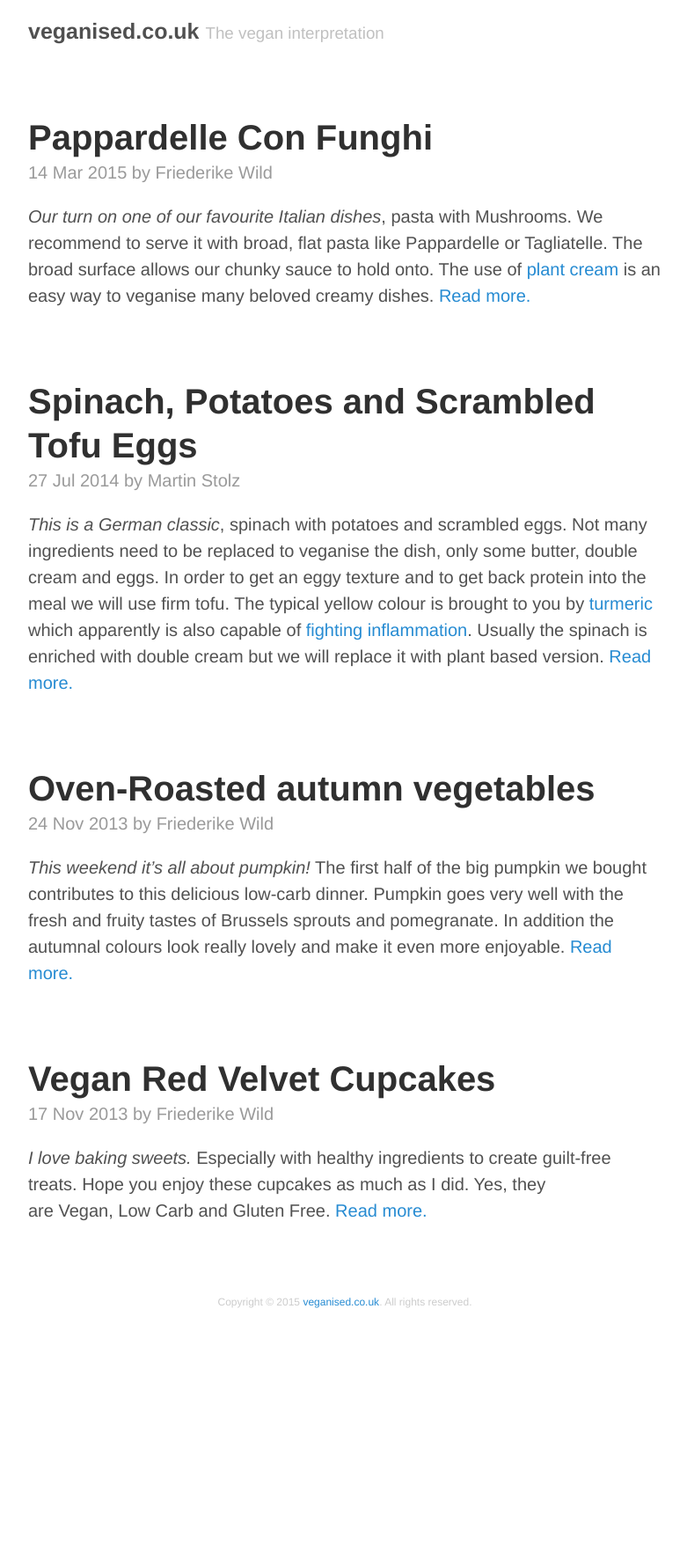
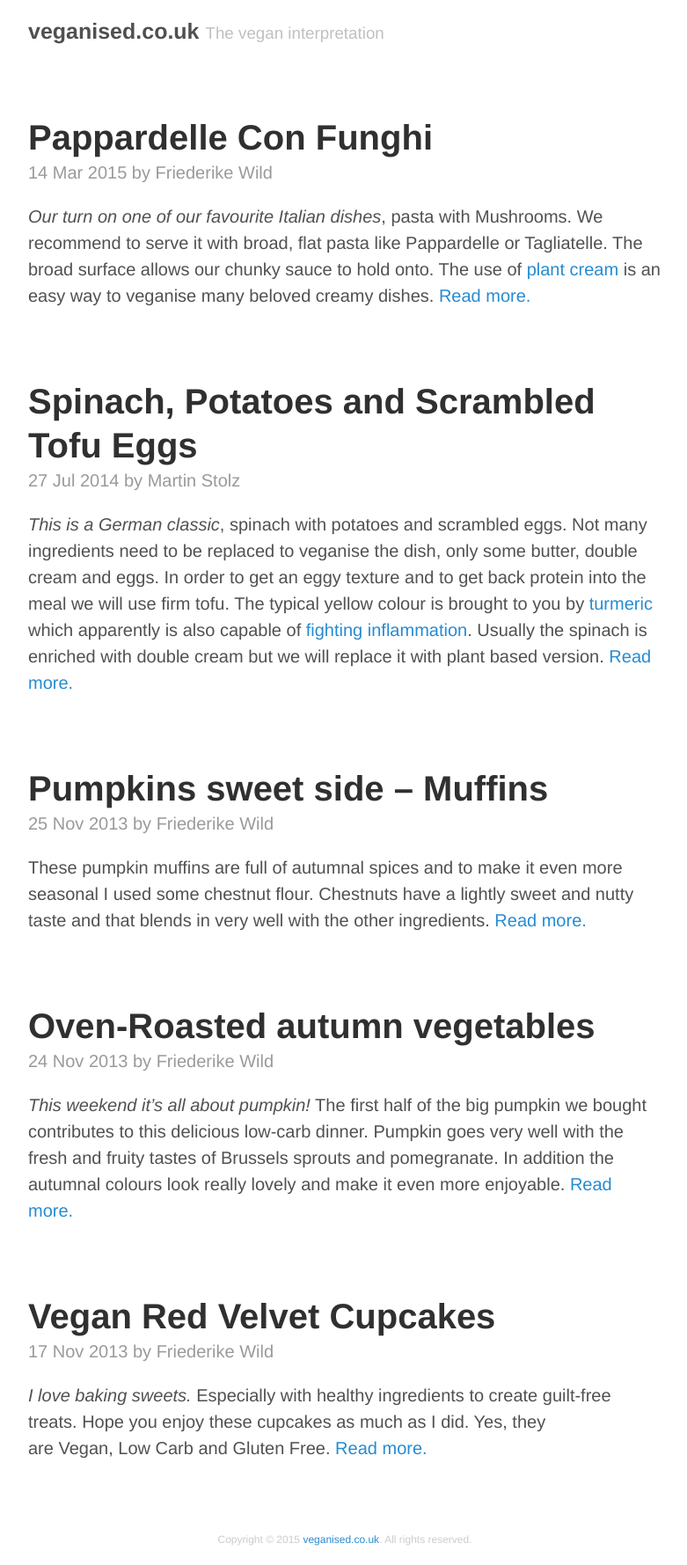
Before and after one commit to martinstolz/veganised.co.uk, a Jekyll site: the page built from index.html, in a window 1280 px wide. Shown: the whole page at 88% size, without its empty margins (248-1029 px from the left). Built offline with Jekyll 4.4.1, drawn with Linux system fonts in a browser that asks for light colours; Markdown is read by kramdown in place of the engine named in the settings; the list of posts is cut into pages by our own code; before the commit the page ends 1509 px from its top, so only the background shows below that; some of the changed lines change nothing that is shown.

Commit message:
Import muffin recipe

```diff
--- a/_posts/2013-11-17-red-velvet-cupcakes.md
+++ b/_posts/2013-11-17-red-velvet-cupcakes.md
@@ -10,6 +10,8 @@ published: true
 *I love baking sweets.* Especially with healthy ingredients to create guilt-free treats. Hope you enjoy these cupcakes as much as I did. Yes, they are Vegan, Low Carb and Gluten Free.
 
 <!--more-->
+
+![The cupcakes](/public/assets/2013-11-17-red-velvet-cupcakes-result.jpg "The cupcakes")
 
 ### Ingredients
 
@@ -52,5 +54,3 @@ Stir cream cheese and slowly add other ingredients. Season to own taste. Keep co
 Gently place the topping on the cake and while rotating the base, spread the topping even as a pretty cup. I topped mine with some dried goji berries for an additional health kick and because the colour matches up with that of the cake.
 
 My topping was a little too sour. I added the juice of half a lime. So my tip: add the juice slowly and taste to adjust. Maybe next time I’ll try a lemon.
-
-![The cupcakes](/public/assets/201311-red-velvet-cupcakes-result.jpg "The cupcakes")
--- /dev/null
+++ b/_posts/2013-11-25-pumpkin-muffins.md
@@ -0,0 +1,61 @@
+---
+layout: post
+title: Pumpkins sweet side – Muffins
+category: Treats
+tags: [chestnut flour, muffin, pumpkin, autumn, vegan]
+author: friederike_wild
+published: true
+---
+
+These pumpkin muffins are full of autumnal spices and to make it even more seasonal I used some chestnut flour. Chestnuts have a lightly sweet and nutty taste and that blends in very well with the other ingredients.
+
+<!--more-->
+
+![The muffins](/public/assets/2013-11-25-pumpkin-muffins.jpg "The muffins")
+
+### Ingredients
+
+The following turns into 12 vegan muffins.
+#### Dry ingredients
+* 140g whole spelt flour (aka "dinkel wheat")
+* 100g chestnut flour (OR more whole spelt flour)
+* 2 teaspoons baking powder
+* ½ teaspoon baking soda
+* 1 table spoon cinnamon
+* ⅓ teaspoon nutmeg
+* ¼ teaspoon cardamon
+* ½ teaspoon salt
+* 80g Xylitol (Or use Stevia, crane sugar or other preferred sweetener)
+
+#### Additional ingredients
+* 220g pure pumpkin puree
+* 200g plant milk (almond OR rice OR soy milk)
+* 1 teaspoon vanilla extract
+* ½ teaspoon grated ginger
+* ~2 teaspoons egg replacer (according to directions the amount for 2 eggs)
+* mixed with water according to directions)
+
+#### Decoration
+* sliced almonds (OR other nuts or seeds)
+
+
+### Let’s start
+First prepare the pumpkin puree. Cut the pumpkin in small pieces and peel. Cook until tender. Alternatively you can cut the whole pumpkin in half and bake in the oven till tender. Turn into puree using a blender and press the needed amount through a sieve.
+
+Alternatively you can sometimes find pure pumpkin puree in the supermarket, but I love to cook with it and prefer therefore to make it on my own. I prepared puree from half a pumpkin and turned the rest into a soup.
+
+
+### Finish up
+Preheat your oven to 180°C and prepare a muffin tray with paper cups.
+
+Whisk all the dried ingredients in a big bowl.
+In a separate bowl mix all the other ingredients together. Stir this wet mixture into the first bowl.
+
+Fill the batter evenly into the prepared muffin cups.
+
+Bake in the oven at **180°C 20-25 minutes**.
+
+I added the almond decoration after about five minutes. Otherwise they probably would have sunken in the batter.
+Ready when a needle (e.g. a toothpick) remains dry after dipping it in the middle of a cake.
+
+Let cool down and enjoy.
```
Also changed, not shown: public/assets/2013-11-17-red-velvet-cupcakes-result.jpg (renamed from public/assets/201311-red-velvet-cupcakes-result.jpg), public/assets/2013-11-25-pumpkin-muffins.jpg (added).
